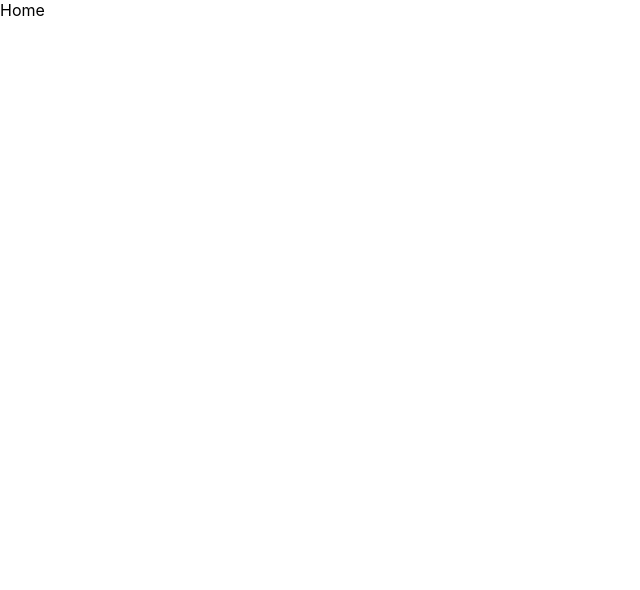
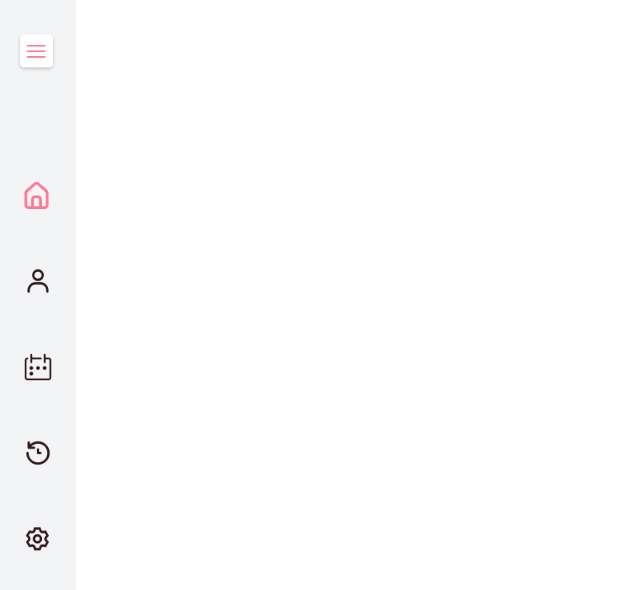
Before and after one commit to habiburrahman26/landing-page, a React (Create React App) app: page / in a window 1280 px wide. Shown: the top 590 px of the page, without its empty margins (0-640 px from the left). Built offline with nearby package versions, Linux system fonts and the light colour scheme.

Commit message:
complete sidebar

```diff
--- a/package.json
+++ b/package.json
@@ -8,6 +8,7 @@
     "@testing-library/user-event": "^13.5.0",
     "react": "^18.2.0",
     "react-dom": "^18.2.0",
+    "react-router-dom": "^6.3.0",
     "react-scripts": "5.0.1",
     "web-vitals": "^2.1.4"
   },
@@ -34,5 +35,8 @@
       "last 1 firefox version",
       "last 1 safari version"
     ]
+  },
+  "devDependencies": {
+    "tailwindcss": "^3.1.4"
   }
 }
--- a/src/App.js
+++ b/src/App.js
@@ -1,4 +1,4 @@
-import Home from './components/Home';
+import Home from './components/pages/Home/Home';
 
 function App() {
   return <Home />;
--- a/src/components/Home.js
+++ /dev/null
@@ -1,9 +0,0 @@
-import React from 'react'
-
-const Home = () => {
-  return (
-    <div>Home</div>
-  )
-}
-
-export default Home
--- /dev/null
+++ b/src/components/pages/Home/Home.js
@@ -0,0 +1,8 @@
+import React from 'react';
+import SideBar from './SideBar';
+
+const Home = () => {
+  return <SideBar />;
+};
+
+export default Home;
--- /dev/null
+++ b/src/components/pages/Home/SideBar.js
@@ -0,0 +1,89 @@
+import classes from './Sidebar.module.css';
+import menu from '../../../assets/icon/Icon_Menu.png';
+import home from '../../../assets/icon/Vector.png';
+import patient from '../../../assets/icon/Icon_Patient Profile.png';
+import setting from '../../../assets/icon/Icon_Settings.png';
+import history from '../../../assets/icon/Icon_medical history.png';
+import appoinment from '../../../assets/icon/Icon_Appointment.png';
+import { Link } from 'react-router-dom';
+import logo from '../../../assets/icon/Icon_Vector.png';
+import iconside from '../../../assets/icon/Icon_SideArrow_round.png';
+import { useState } from 'react';
+
+const SideBar = () => {
+  const [show, setShow] = useState(false);
+
+  const changeShowHandler = () => {
+    setShow((prevState) => !prevState);
+  };
+
+  return (
+    <div
+      className={`h-screen bg-gray-100 px-6 ${
+        show ? 'w-[264px]' : 'w-[76px] overflow-hidden'
+      } `}
+    >
+      <div className="pb-[108px] pt-8">
+        {show || (
+          <div className="w-[41px] h-[41px]">
+            <img
+              src={menu}
+              className="w-[41px] h-[41px] -ml-2 hover:cursor-pointer"
+              alt="menu icon"
+              onClick={changeShowHandler}
+            />
+          </div>
+        )}
+        {show && (
+          <div className="flex justify-between items-center">
+            <img src={logo} alt="" />
+            <p className="text-2xl font-bold mr-8">
+              <span>Medi</span>
+              <span className="text-hotpink">Doc</span>
+            </p>
+            <img
+              src={iconside}
+              alt=""
+              className="absolute left-60 hover:cursor-pointer"
+              onClick={changeShowHandler}
+            />
+          </div>
+        )}
+      </div>
+      <ul className="flex flex-col gap-12">
+        <li>
+          <Link to="/home" className="flex items-center gap-8 text-base">
+            <img className="w-7 h-7" src={home} alt="home" />
+            <span>Home</span>
+          </Link>
+        </li>
+        <li>
+          <Link to="/home" className="flex items-center gap-8 text-base">
+            <img className="w-7 h-7" src={patient} alt="patient" />
+            <span>Patient Profile</span>
+          </Link>
+        </li>
+        <li>
+          <Link to="/home" className="flex items-center gap-8 text-base">
+            <img className="w-7 h-7" src={appoinment} alt="appoinment" />
+            <span>Appointments</span>
+          </Link>
+        </li>
+        <li>
+          <Link to="/home" className="flex items-center gap-8 text-base">
+            <img className="w-7 h-7" src={history} alt="history" />
+            <span>Medical History</span>
+          </Link>
+        </li>
+        <li>
+          <Link to="/home" className="flex items-center gap-8 text-base">
+            <img className="w-7 h-7" src={setting} alt="setting" />
+            <span>Settings</span>
+          </Link>
+        </li>
+      </ul>
+    </div>
+  );
+};
+
+export default SideBar;
--- /dev/null
+++ b/src/components/pages/Home/Sidebar.module.css
@@ -0,0 +1,74 @@
+.sidebar {
+  width: 26.4rem;
+  padding: 1.2rem;
+  background-color: aqua;
+  height: 100vh;
+  overflow: hidden;
+  /* position: relative; */
+}
+
+.logo-design {
+  display: flex;
+  justify-content: space-between;
+  align-items: center;
+}
+
+.logo-design p {
+  font-size: 2.4rem;
+  font-weight: 500;
+}
+
+.pink-text {
+  color: var(--hotPink);
+  margin-right: 2rem;
+}
+
+.menu-icon {
+  width: 4.1rem;
+  height: 4.2rem;
+  cursor: pointer;
+}
+
+.icon {
+  width: 2.5rem;
+  height: 2.5rem;
+}
+
+.sidebar ul {
+  list-style: none;
+}
+
+.nav-items {
+  margin-top: 12.7rem;
+  display: flex;
+  flex-direction: column;
+  gap: 2rem;
+}
+
+.nav-link {
+  display: flex;
+  align-items: center;
+  column-gap: 4.7rem;
+  row-gap: 3.2rem;
+}
+
+.nav-link {
+  text-decoration: none;
+}
+
+.sidebar .nav-items span {
+  font-size: 1.6rem;
+}
+
+
+.sideicon{
+  position: absolute;
+  left: 24rem;
+  z-index: 100;
+  cursor: pointer;
+}
+
+
+.hide .logo-design{
+  display: none;
+}
--- a/src/index.css
+++ b/src/index.css
@@ -1,13 +1,5 @@
-body {
-  margin: 0;
-  font-family: -apple-system, BlinkMacSystemFont, 'Segoe UI', 'Roboto', 'Oxygen',
-    'Ubuntu', 'Cantarell', 'Fira Sans', 'Droid Sans', 'Helvetica Neue',
-    sans-serif;
-  -webkit-font-smoothing: antialiased;
-  -moz-osx-font-smoothing: grayscale;
-}
+@import url('https://fonts.googleapis.com/css2?family=Poppins:wght@400;500;600;700&display=swap');
 
-code {
-  font-family: source-code-pro, Menlo, Monaco, Consolas, 'Courier New',
-    monospace;
-}
+@tailwind base;
+@tailwind components;
+@tailwind utilities;
--- a/src/index.js
+++ b/src/index.js
@@ -2,10 +2,13 @@ import React from 'react';
 import ReactDOM from 'react-dom/client';
 import './index.css';
 import App from './App';
+import { BrowserRouter } from 'react-router-dom';
 
 const root = ReactDOM.createRoot(document.getElementById('root'));
 root.render(
   <React.StrictMode>
-    <App />
+    <BrowserRouter>
+      <App />
+    </BrowserRouter>
   </React.StrictMode>
 );
--- /dev/null
+++ b/tailwind.config.js
@@ -0,0 +1,19 @@
+/** @type {import('tailwindcss').Config} */
+module.exports = {
+  content: ["./src/**/*.{html,js}"],
+  theme: {
+    extend: {
+      colors:{
+        hotpink:'#ff7594',
+        orange:'#ff7c65',
+        text:'#2e1619',
+        gradient:'linear-gradient(180deg, #ff7c65 0%, #ff7594 100%)',
+        petch:'#fddad6'
+      },
+      fontFamily:{
+        poppins:['Poppins', 'sans-serif']
+      }
+    },
+  },
+  plugins: [],
+}
```
Also changed, not shown: src/components/pages/Home/Home.module.css (added), 1 other file (tests, documents, lock files or other folders).
